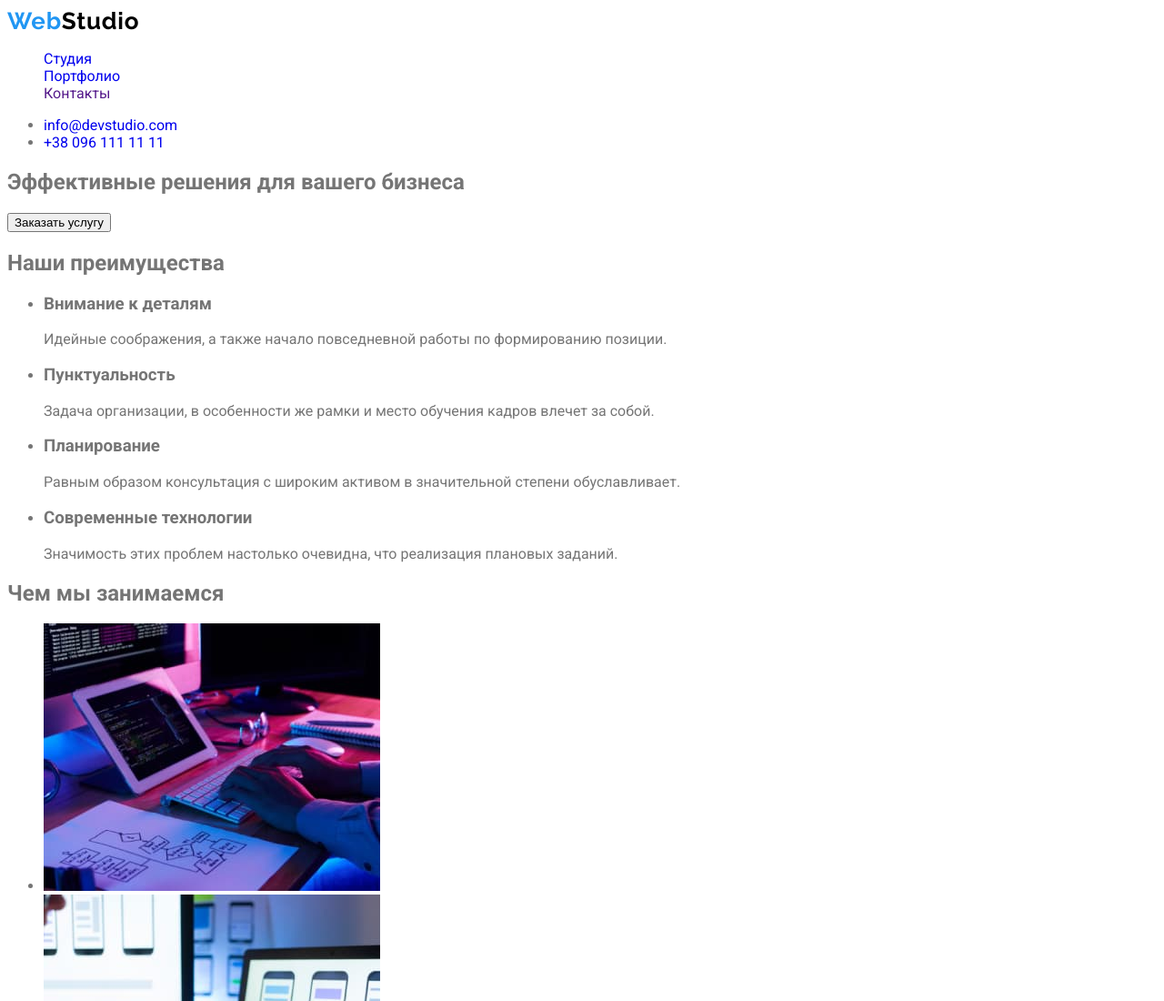
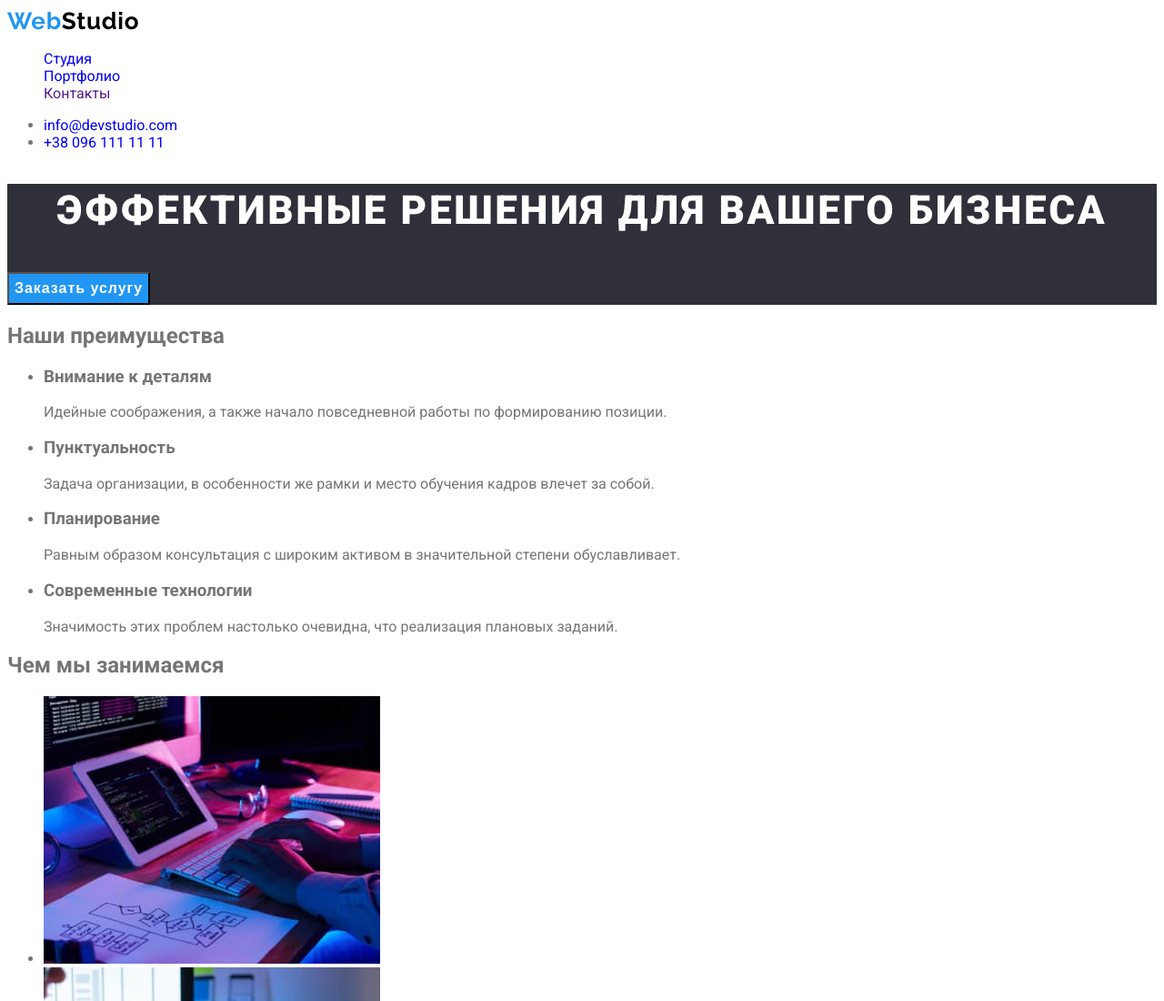
Before and after one commit to Volika/goit-markup-hw-02, a plain HTML site: page index.html in a window 1280 px wide. Shown: the top 1100 px of the page at 91% size. Drawn offline with Linux system fonts and the light colour scheme.

```diff
--- a/css/styles.css
+++ b/css/styles.css
@@ -28,6 +28,10 @@
   clip-path: inset(50%);
   margin: -1px;
 }
+/* ---Header--------------- */
+.header {
+  background-color: #ffffff;
+}
 /* --- LOGO --------------- */
 .logo {
   font-family: "Raleway", sans-serif;
@@ -51,3 +55,27 @@
 /* --- header-list --------------- */
 .header-list {
 }
+/* --- hero ------------------ */
+.hero {
+  background-color: var(--dark-backg-color);
+}
+.hero-title {
+  font-weight: 900;
+  font-size: 44px;
+  line-height: 1.36;
+  text-align: center;
+  letter-spacing: 0.06em;
+  text-transform: uppercase;
+  color: #ffffff;
+}
+.hero-btn {
+  font-weight: 700;
+  font-size: 16px;
+  line-height: 1.87;
+  display: flex;
+  align-items: center;
+  text-align: center;
+  letter-spacing: 0.06em;
+  color: #ffffff;
+  background-color: var(--accent-color);
+}
```
Also changed, not shown: portfolio.html (+2 -0 lines).
